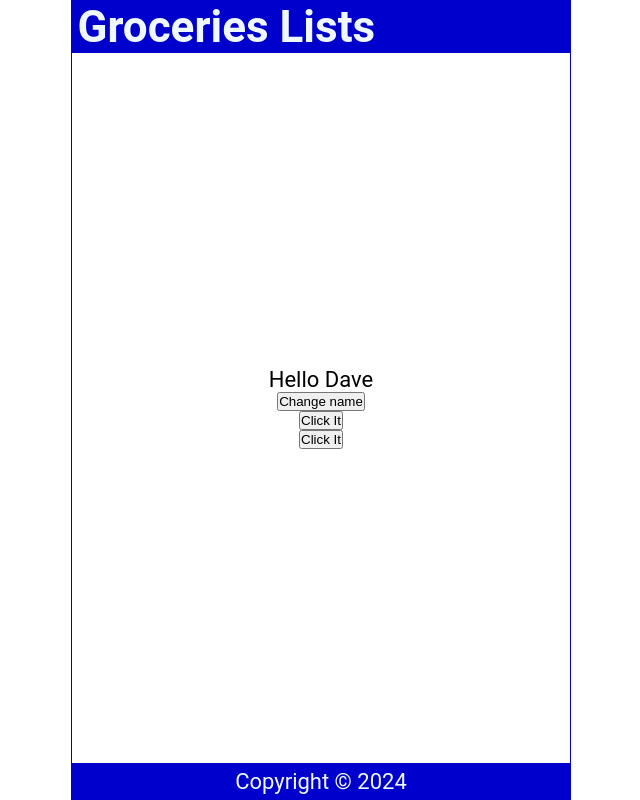
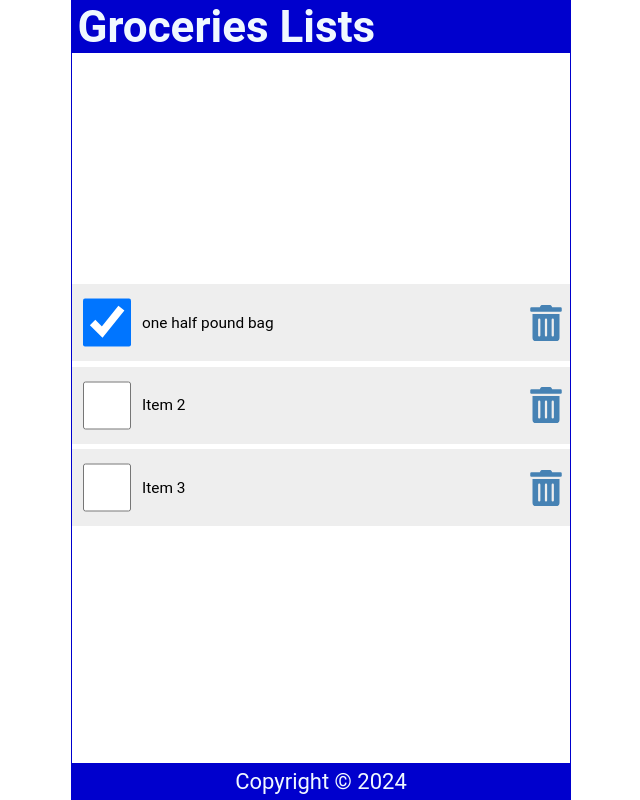
Before and after one commit to stellar-stack/Groceries-list-application-with-React, a React (Create React App) app: page / in a window 1280 px wide. Shown: the whole page, without its empty margins (319-959 px from the left). Built offline with nearby package versions, Linux system fonts and the light colour scheme.

Commit message:
Lists And Keys

```diff
--- a/package.json
+++ b/package.json
@@ -36,6 +36,7 @@
     ]
   },
   "devDependencies": {
-    "@babel/plugin-transform-private-property-in-object": "^7.24.7"
+    "@babel/plugin-transform-private-property-in-object": "^7.24.7",
+    "react-icons": "^5.3.0"
   }
 }
--- a/src/constent.js
+++ b/src/constent.js
@@ -1,32 +1,67 @@
 import { useState } from "react";
+import { FaTrashAlt } from "react-icons/fa";
 
 const Content = () => {
-  const [name, setName] = useState("Dave");
-  const [count, setCount] = useState(0);
+  const [items, setItems] = useState([
+    {
+      id: 1,
+      checked: true,
+      item: "one half pound bag",
+    },
+    {
+      id: 2,
+      checked: false,
+      item: "Item 2",
+    },
+    {
+      id: 3,
+      checked: false,
+      item: "Item 3",
+    },
+  ]);
 
-
-  const handleNameChange = () => {
-    const name = ["bob", "kevin", "Dave"];
-    const int = Math.floor(Math.random() * 3);
-    setName(name[int]);
+  const handleCheck = (id) => {
+    const listItems = items.map((item) =>
+      item.id === id ? { ...item, checked: !item.checked } : item
+    );
+    setItems(listItems);
+    localStorage.setItem("shoppinglist", JSON.stringify(listItems));
   };
 
-  const handleClick = () => {
-    setCount(count + 1);
-    console.log(count);
+  const handleDelete = (id) => {
+    const listItems = items.filter((item) => item.id !== id);
+    setItems(listItems);
+    localStorage.setItem("shoppinglist", JSON.stringify(listItems));
   };
-  const handleClick2 = () => {
-    console.log(count);
-  };
-
 
   return (
     <main>
-      <p onDoubleClick={handleClick}>Hello {name}</p>
-
-      <button onClick={handleNameChange}>Change name</button>
-      <button onClick={handleClick}>Click It</button>
-      <button onClick={handleClick2}>Click It</button>
+      {items.length ? (
+        <ul>
+          {items.map((item) => (
+            <li className="item" key={item.id}>
+              <input
+                type="checkbox"
+                onChange={() => handleCheck(item.id)}
+                checked={item.checked}
+              />
+              <label
+                style={item.checked ? { textDecoration: "line-thorugh" } : null}
+                onDoubleClick={() => handleCheck(item.id)}
+              >
+                {item.item}
+              </label>
+              <FaTrashAlt
+                onClick={() => handleDelete(item.id)}
+                role="button"
+                tabIndex="0"
+              />
+            </li>
+          ))}
+        </ul>
+      ) : (
+        <p style={{ marginTop: "2rem" }}>Your List Is Empty.</p>
+      )}
     </main>
   );
 };
--- a/src/index.css
+++ b/src/index.css
@@ -10,9 +10,8 @@ html {
 
 body {
   min-height: 100vh;
-  font-family: 'Roboto', 'Oxygen',
-    'Ubuntu', 'Cantarell', 'Fira Sans', 'Droid Sans', 'Helvetica Neue',
-    sans-serif;
+  font-family: "Roboto", "Oxygen", "Ubuntu", "Cantarell", "Fira Sans",
+    "Droid Sans", "Helvetica Neue", sans-serif;
   -webkit-font-smoothing: antialiased;
   -moz-osx-font-smoothing: grayscale;
 }
@@ -57,3 +56,62 @@ footer {
   display: grid;
   place-content: center;
 }
+
+ul {
+  width: 100%;
+  list-style: none;
+  padding: 1 0.25rem 0.25rem;
+}
+
+ul li::before {
+  content: "\200B";
+}
+
+.item {
+  display: flex;
+  justify-content: flex-start;
+  align-items: center;
+  padding: 0.5rem 0 0.5rem 0.5rem;
+  margin: 0.25rem 0;
+  background-color: #eee;
+}
+
+.item:first-child {
+  margin: 0;
+}
+
+.item input[type="checkbox"] {
+  text-align: center;
+  width: 2.5rem;
+  width: 48px;
+  min-width: 48px;
+  height: 2.5rem;
+  height: 2.5rem;
+  min-height: 48px;
+  cursor: pointer;
+  margin-right: 0.5rem;
+}
+
+.item input[type="checkbox"]:focus + label {
+  text-decoration: underline;
+}
+
+.item > label {
+  font-size: 0.7rem;
+  flex-grow: 1;
+}
+
+.item svg {
+  width: 48px;
+  min-width: 48px;
+  height: 36px;
+  font-size: 1rem;
+  color: steelblue;
+  cursor: pointer;
+}
+
+.item svg:focus,
+.item svg:hover {
+  color: red;
+  outline: none;
+}
```
Also changed, not shown: 1 other file (tests, documents, lock files or other folders).
